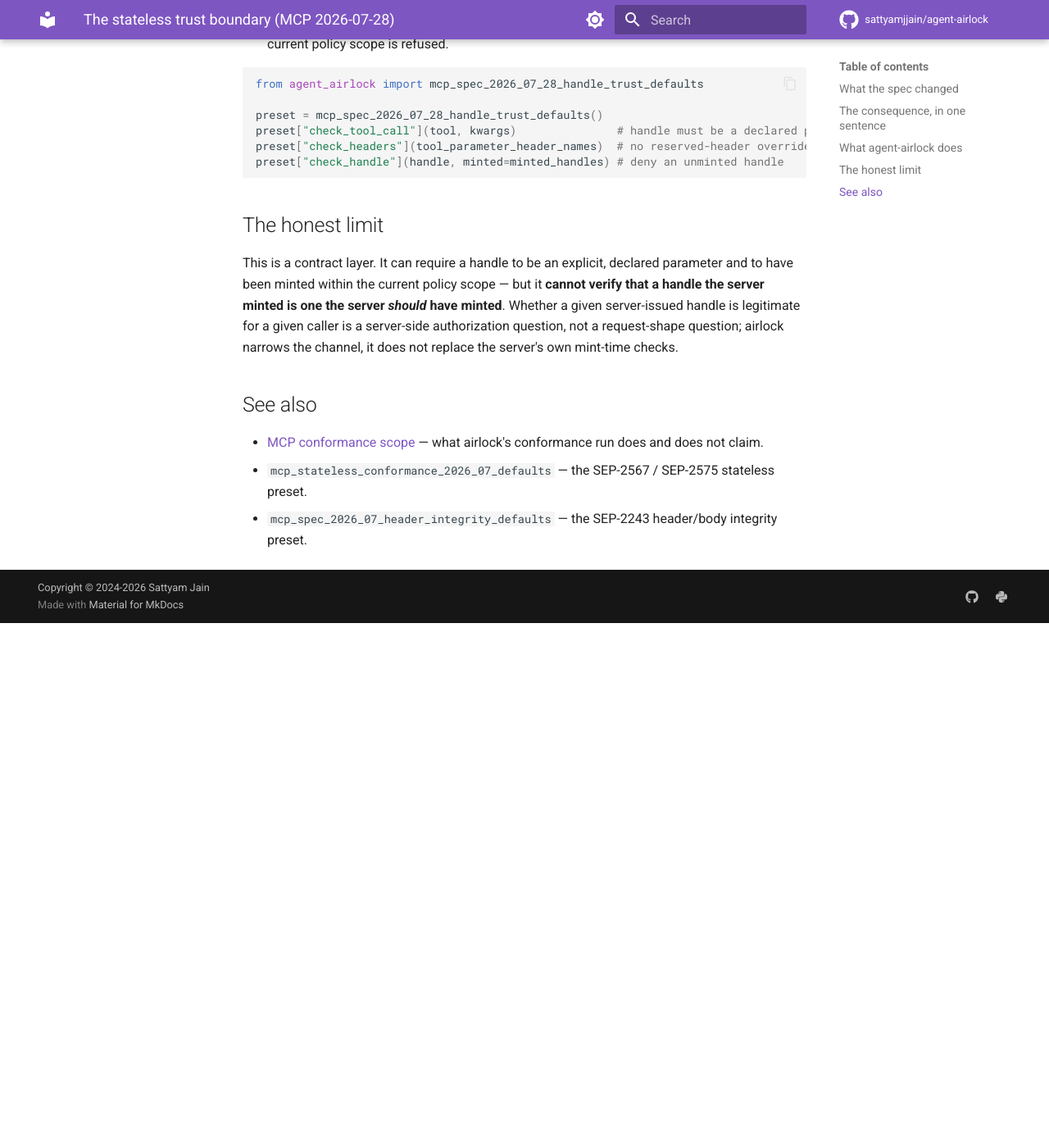
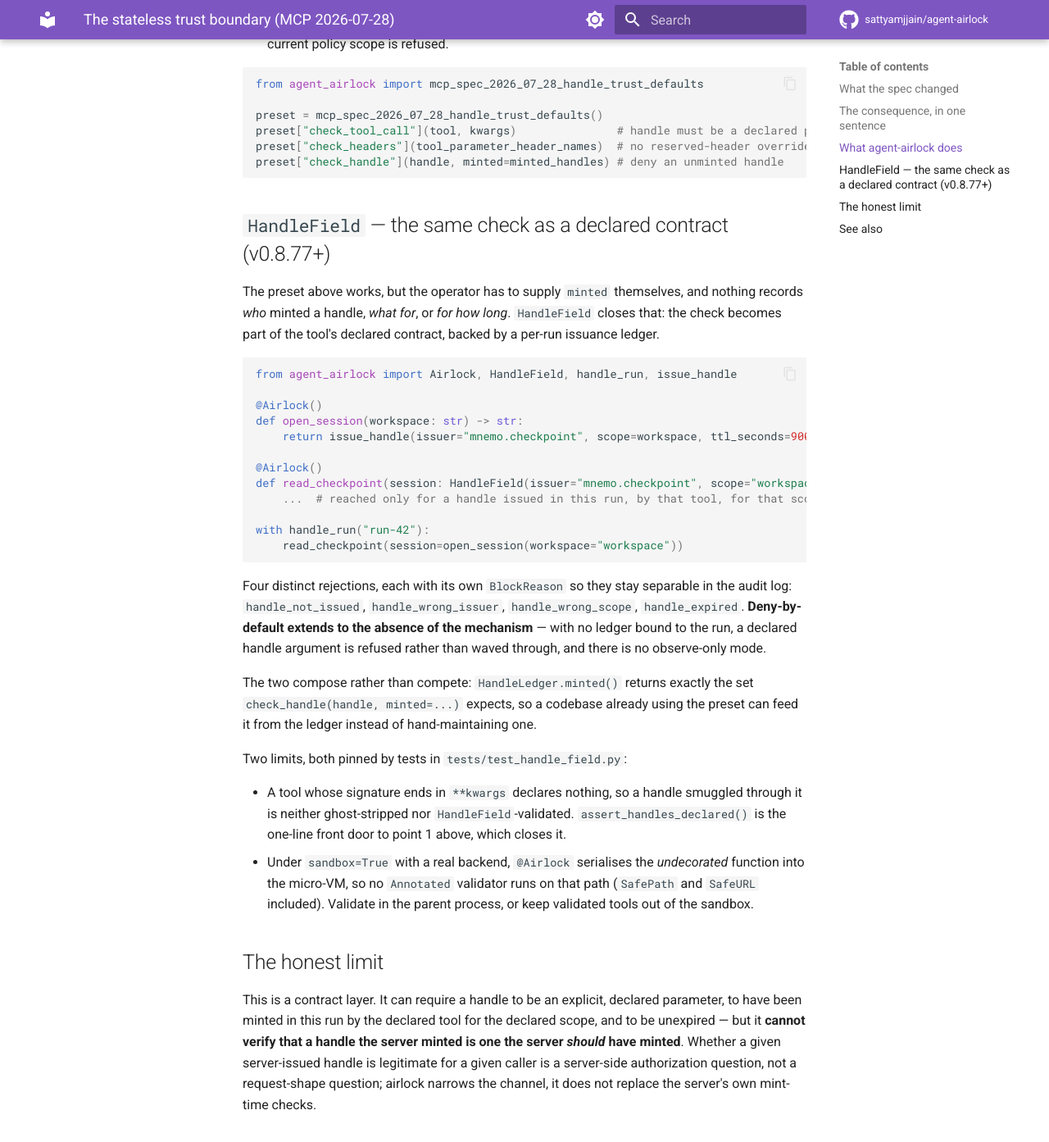
Before and after one commit to sattyamjjain/agent-airlock, an MkDocs documentation site: the page built from docs/mcp/stateless-trust-boundary.md, in a window 1280 px wide and 1400 px high, scrolled down 1359 px. Shown: the top 1393 px of the window at 82% size. Built offline with MkDocs 1.6.1 and Material for MkDocs 9.7.7, drawn with Linux system fonts in a browser that asks for light colours; comment, search, counter and statistics services are not loaded; before the commit the page ends 2119 px from its top, so only the background shows below that.

Commit message:
docs: teach the stateless-trust-boundary doc that the ledger exists
The doc is cited from `agent_airlock.handles`, and it still described only the
manual form — `check_handle(handle, minted=...)` with the operator supplying
`minted` themselves. Someone following it would never learn that airlock now
tracks issuance, issuer, scope and TTL.

Adds the `HandleField` section with a worked example, names the four
rejections, states that deny-by-default covers the no-ledger case, and says
how the two compose (`HandleLedger.minted()` is exactly what the preset's
`check_handle` wants, so an existing integration can feed it from the ledger
instead of hand-maintaining a set).

The honest-limit section keeps its point — a contract layer still cannot
verify that a handle the server minted is one the server *should* have minted
— but now reflects the checks that actually exist.

Co-Authored-By: Claude Opus 5 (1M context) <noreply@anthropic.com>
Claude-Session: https://claude.ai/code/session_01MMyFhraQfNkRze6um94h7X

````diff
--- a/docs/mcp/stateless-trust-boundary.md
+++ b/docs/mcp/stateless-trust-boundary.md
@@ -57,14 +57,54 @@ preset["check_headers"](tool_parameter_header_names)  # no reserved-header overr
 preset["check_handle"](handle, minted=minted_handles) # deny an unminted handle
 ```
 
+## `HandleField` — the same check as a declared contract (v0.8.77+)
+
+The preset above works, but the operator has to supply `minted` themselves, and nothing
+records *who* minted a handle, *what for*, or *for how long*. `HandleField` closes that: the
+check becomes part of the tool's declared contract, backed by a per-run issuance ledger.
+
+```python
+from agent_airlock import Airlock, HandleField, handle_run, issue_handle
+
+@Airlock()
+def open_session(workspace: str) -> str:
+    return issue_handle(issuer="mnemo.checkpoint", scope=workspace, ttl_seconds=900)
+
+@Airlock()
+def read_checkpoint(session: HandleField(issuer="mnemo.checkpoint", scope="workspace")) -> str:
+    ...  # reached only for a handle issued in this run, by that tool, for that scope, unexpired
+
+with handle_run("run-42"):
+    read_checkpoint(session=open_session(workspace="workspace"))
+```
+
+Four distinct rejections, each with its own `BlockReason` so they stay separable in the audit
+log: `handle_not_issued`, `handle_wrong_issuer`, `handle_wrong_scope`, `handle_expired`.
+**Deny-by-default extends to the absence of the mechanism** — with no ledger bound to the run,
+a declared handle argument is refused rather than waved through, and there is no observe-only
+mode.
+
+The two compose rather than compete: `HandleLedger.minted()` returns exactly the set
+`check_handle(handle, minted=...)` expects, so a codebase already using the preset can feed it
+from the ledger instead of hand-maintaining one.
+
+Two limits, both pinned by tests in `tests/test_handle_field.py`:
+
+- A tool whose signature ends in `**kwargs` declares nothing, so a handle smuggled through it
+  is neither ghost-stripped nor `HandleField`-validated. `assert_handles_declared()` is the
+  one-line front door to point 1 above, which closes it.
+- Under `sandbox=True` with a real backend, `@Airlock` serialises the *undecorated* function
+  into the micro-VM, so no `Annotated` validator runs on that path (`SafePath` and `SafeURL`
+  included). Validate in the parent process, or keep validated tools out of the sandbox.
+
 ## The honest limit
 
-This is a contract layer. It can require a handle to be an explicit, declared parameter and
-to have been minted within the current policy scope — but it **cannot verify that a handle
-the server minted is one the server _should_ have minted**. Whether a given server-issued
-handle is legitimate for a given caller is a server-side authorization question, not a
-request-shape question; airlock narrows the channel, it does not replace the server's own
-mint-time checks.
+This is a contract layer. It can require a handle to be an explicit, declared parameter, to
+have been minted in this run by the declared tool for the declared scope, and to be unexpired
+— but it **cannot verify that a handle the server minted is one the server _should_ have
+minted**. Whether a given server-issued handle is legitimate for a given caller is a
+server-side authorization question, not a request-shape question; airlock narrows the channel,
+it does not replace the server's own mint-time checks.
 
 ## See also
 
````
